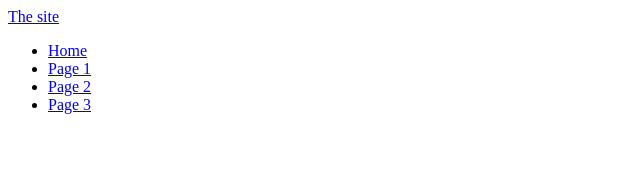
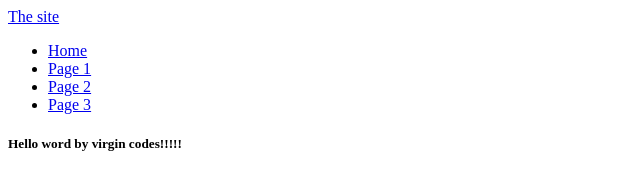
Before and after one commit to el0911/angular-template-starter, a plain HTML site: page index.html in a window 1280 px wide. Shown: the whole page, without its empty margins (0-640 px from the left). Drawn offline with nearby package versions, Linux system fonts and the light colour scheme.

Commit message:
Update main.html

```diff
--- a/templates/main.html
+++ b/templates/main.html
@@ -13,4 +13,5 @@
             </ul>
           </div>
         </nav>
+            <div><h5>Hello word by virgin codes!!!!!</h5></div>
     </div>
```
